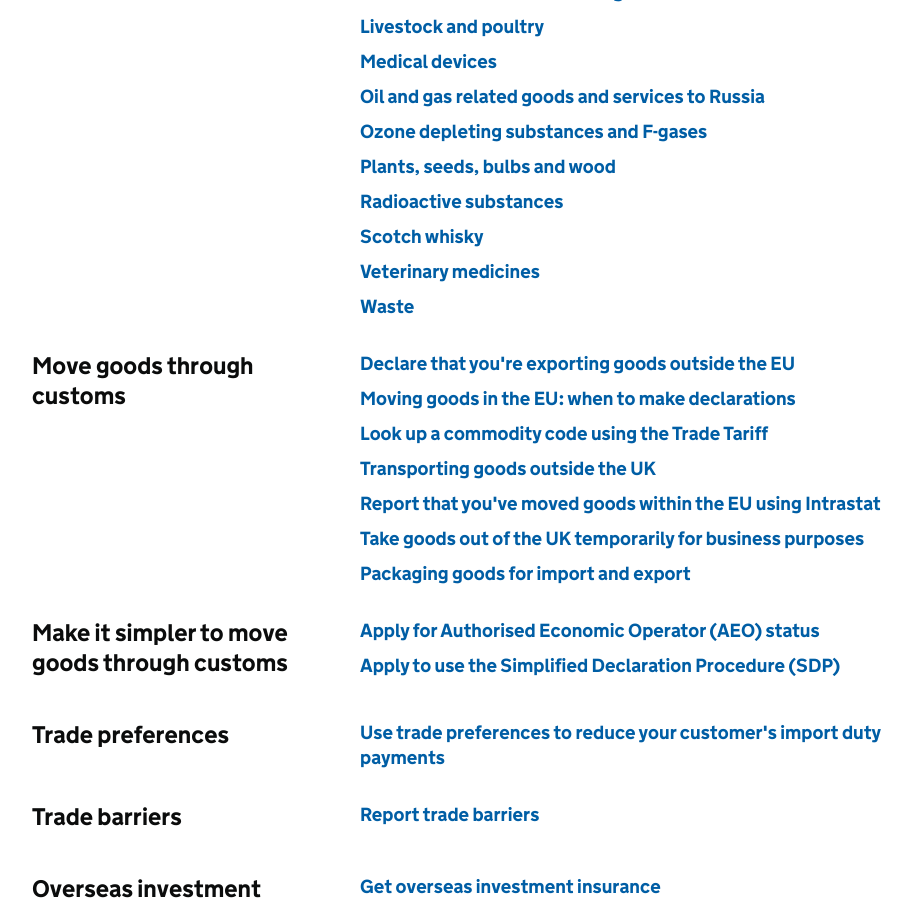
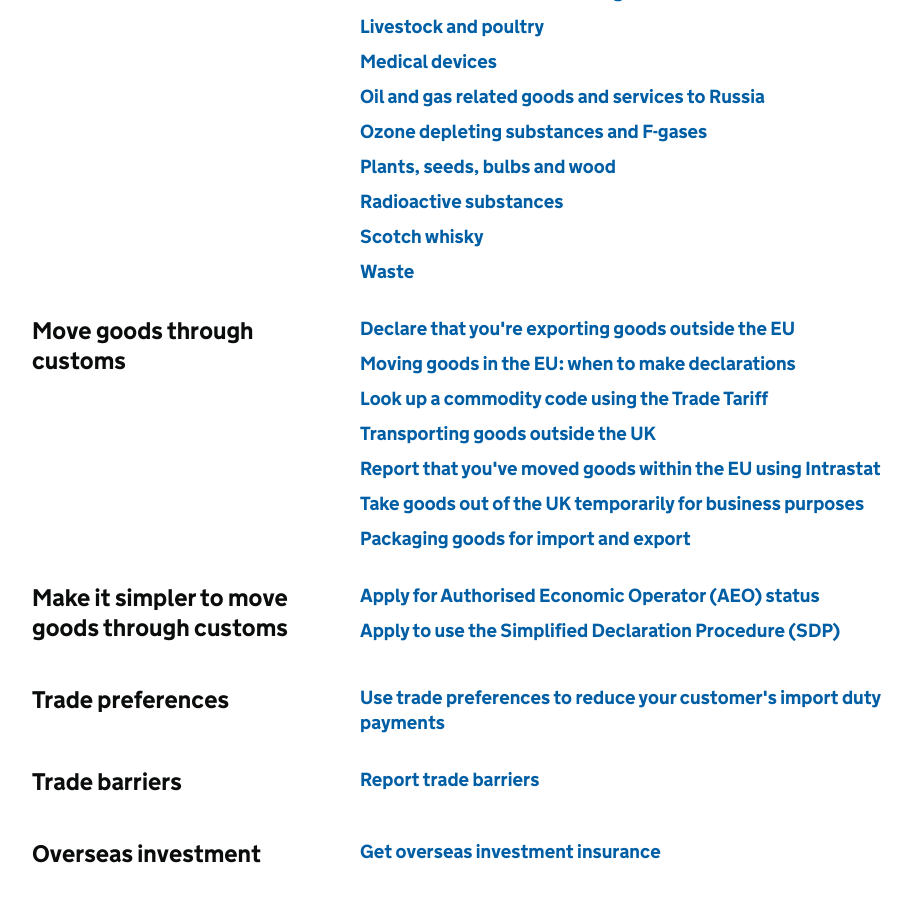
Before and after one commit to alphagov/govuk-import-export-prototype, a Jekyll site: the page built from topic/business-and-self-employed/exporting-and-doing-business-abroad.html, in a window 1280 px wide and 900 px high, scrolled down 1129 px. Shown: the whole window, without its empty margins (158-1070 px from the left). Built offline with Jekyll 4.4.1, drawn with Linux system fonts in a browser that asks for light colours.

Commit message:
Update exporting-and-doing-business-abroad.html

```diff
--- a/topic/business-and-self-employed/exporting-and-doing-business-abroad.html
+++ b/topic/business-and-self-employed/exporting-and-doing-business-abroad.html
@@ -63,8 +63,6 @@
        url: '/guidance/get-a-licence-to-export-radioactive-substances.html'
      - name: Scotch whisky
        url: '/guidance/moving-scotch-whisky-out-of-scotland.html'
-     - name: Veterinary medicines
-       url: '/guidance/get-a-licence-to-export-veterinary-medicines.html'
      - name: Waste
        url: '/guidance/get-a-licence-to-export-waste.html'
 
```
